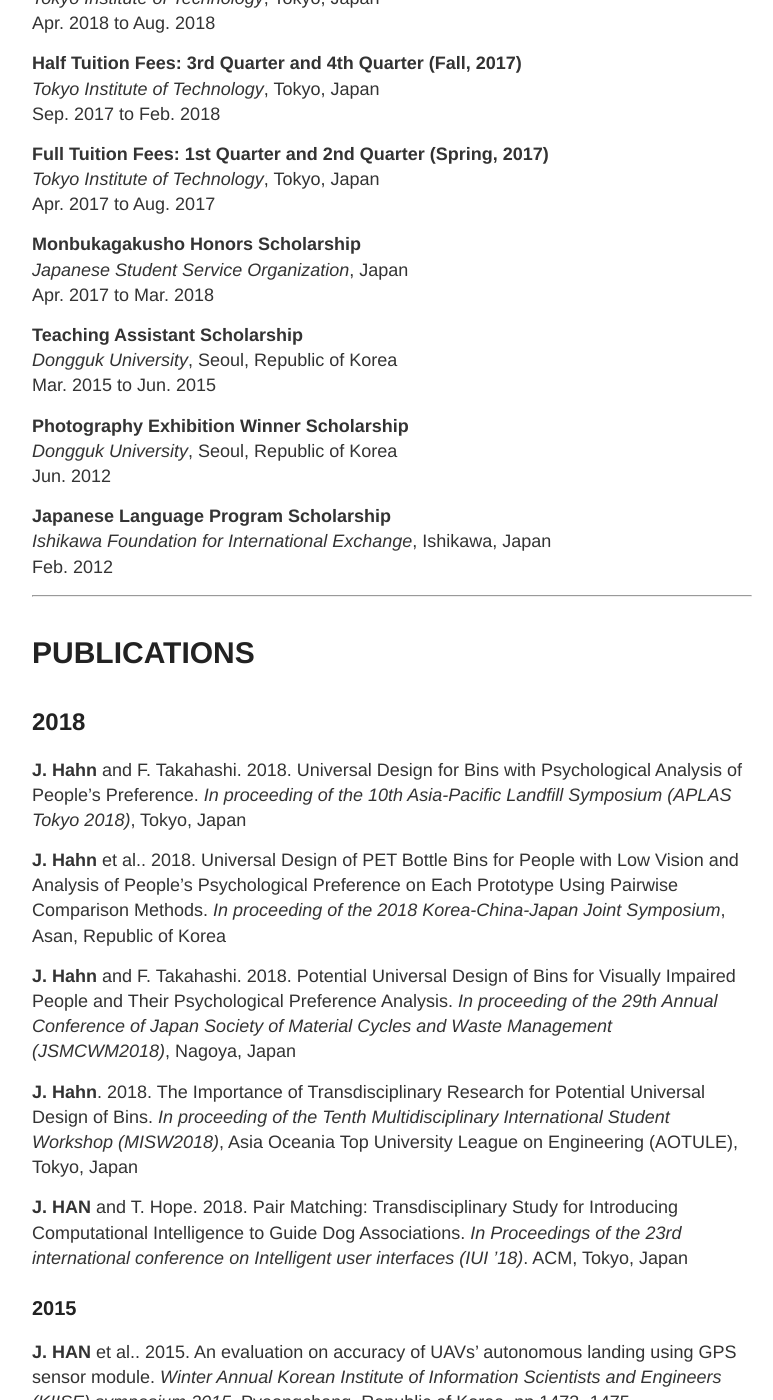
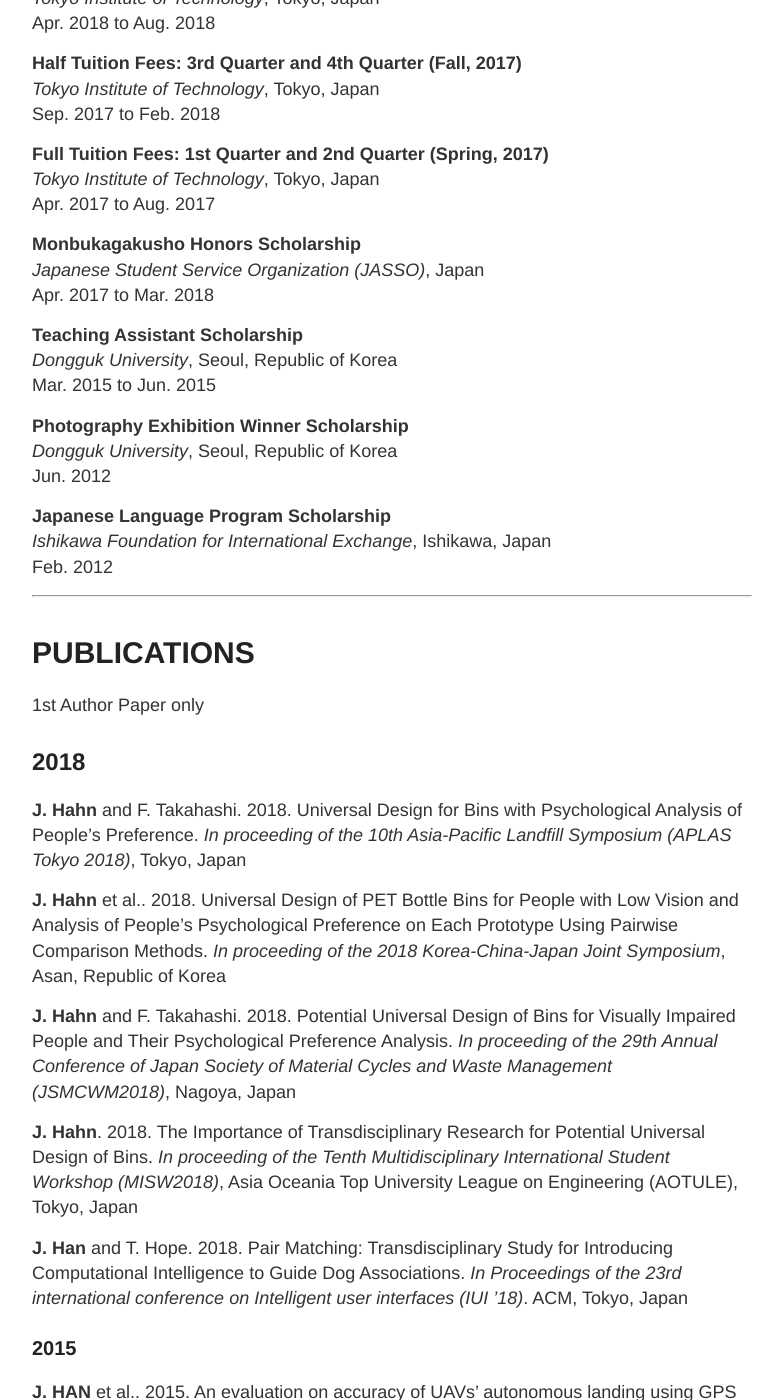
Before and after one commit to TangoEnSkai/tangoenskai.github.io, a Jekyll site: the page built from cv.md, in a window 1280 px wide and 1400 px high, scrolled down 4079 px. Shown: the whole window, without its empty margins (248-1021 px from the left). Built offline with Jekyll 4.4.1, drawn with Linux system fonts in a browser that asks for light colours; some of the changed text lies outside the part shown.

Commit message:
Update cv

```diff
--- a/cv.md
+++ b/cv.md
@@ -164,7 +164,7 @@
 Apr. 2017 to Aug. 2017
 
 **Monbukagakusho Honors Scholarship**
-_Japanese Student Service Organization_, Japan
+_Japanese Student Service Organization (JASSO)_, Japan
 Apr. 2017 to Mar. 2018
 
 **Teaching Assistant Scholarship**
@@ -183,6 +183,8 @@
 
 # PUBLICATIONS
 
+1st Author Paper only
+
 ## 2018
 
 **J. Hahn** and F. Takahashi. 2018. Universal Design for Bins with Psychological Analysis of People's Preference. _In proceeding of the 10th Asia-Pacific Landfill Symposium (APLAS Tokyo 2018)_, Tokyo, Japan
@@ -193,7 +195,7 @@
 
 **J. Hahn**. 2018. The Importance of Transdisciplinary Research for Potential Universal Design of Bins. _In proceeding of the Tenth Multidisciplinary International Student Workshop (MISW2018)_, Asia Oceania Top University League on Engineering (AOTULE), Tokyo, Japan
 
-**J. HAN** and T. Hope. 2018. Pair Matching: Transdisciplinary Study for Introducing Computational Intelligence to Guide Dog Associations. _In Proceedings of the 23rd international conference on Intelligent user interfaces (IUI ’18)_. ACM, Tokyo, Japan
+**J. Han** and T. Hope. 2018. Pair Matching: Transdisciplinary Study for Introducing Computational Intelligence to Guide Dog Associations. _In Proceedings of the 23rd international conference on Intelligent user interfaces (IUI ’18)_. ACM, Tokyo, Japan
 
 ### 2015
 
```
Also changed, not shown: other parts of cv.md (+1 -1 lines).
